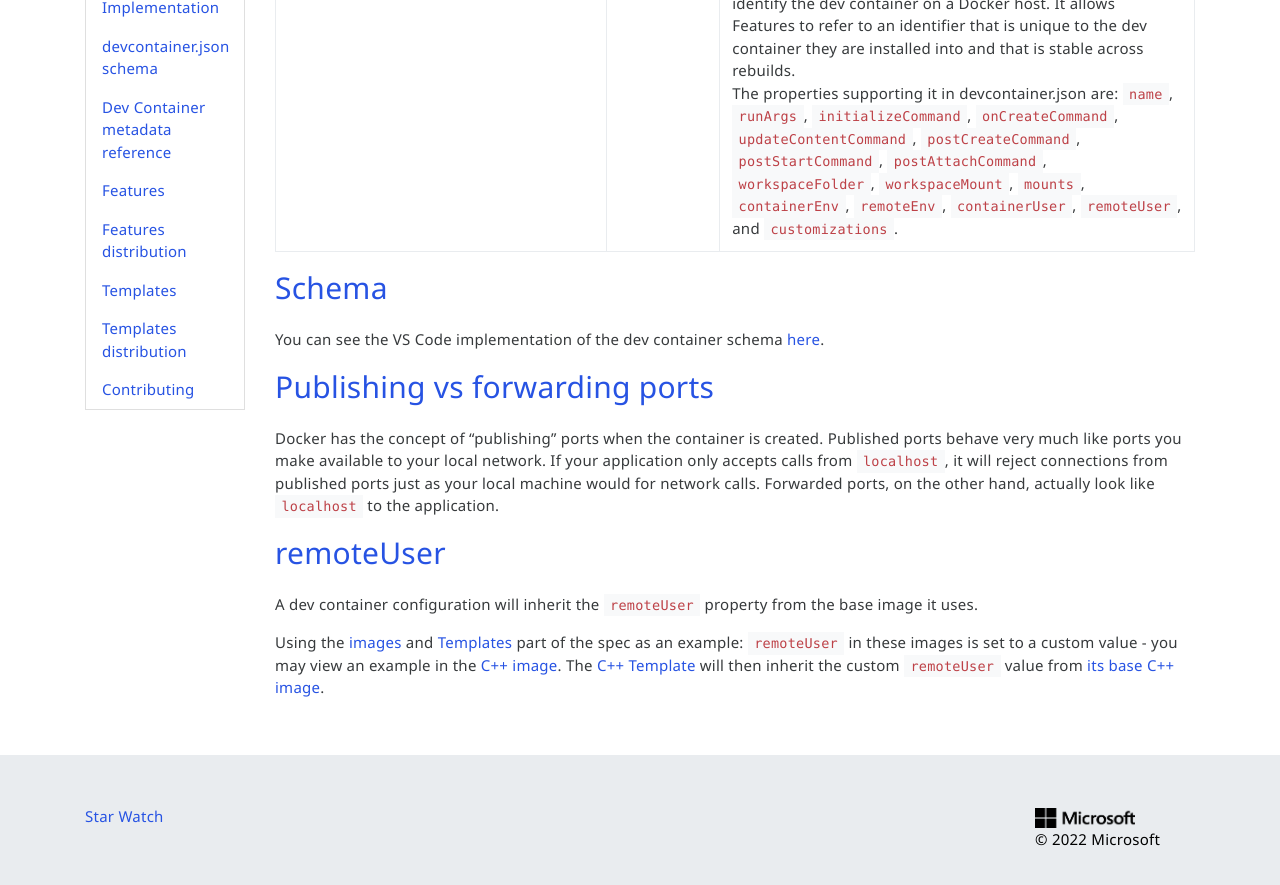
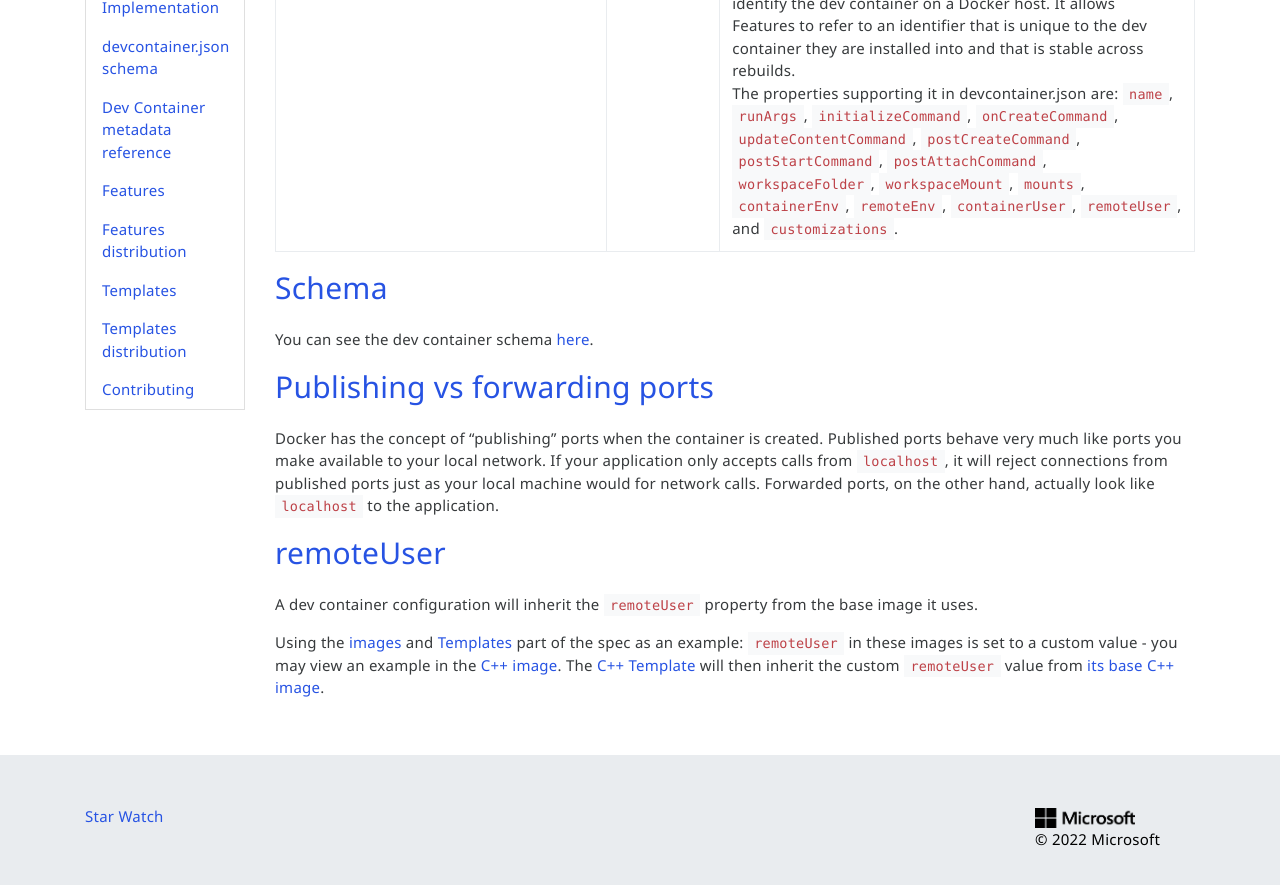
Before and after one commit to devcontainers/devcontainers.github.io, a Jekyll site: the page built from _implementors/json_reference.md, in a window 1280 px wide and 900 px high, scrolled down 10511 px. Shown: the top 885 px of the window. Built offline with Jekyll 4.4.1, drawn with Linux system fonts in a browser that asks for light colours; nearby versions of some CDN libraries; comment, search, counter and statistics services are not loaded.

Commit message:
updated wordings

```diff
--- a/_implementors/json_reference.md
+++ b/_implementors/json_reference.md
@@ -174,7 +174,7 @@ Variables can be referenced in certain string values in `devcontainer.json` in t
 
 ## <a href="#schema" name="schema" class="anchor"> Schema </a>
 
-You can see the VS Code implementation of the dev container schema [here](https://github.com/devcontainers/spec/blob/main/schemas/devContainer.base.schema.json).
+You can see the dev container schema [here](https://github.com/devcontainers/spec/blob/main/schemas/devContainer.base.schema.json).
 
 ## <a href="#publishing-vs-forwarding-ports" name="publishing-vs-forwarding-ports" class="anchor"> Publishing vs forwarding ports </a>
 
```
